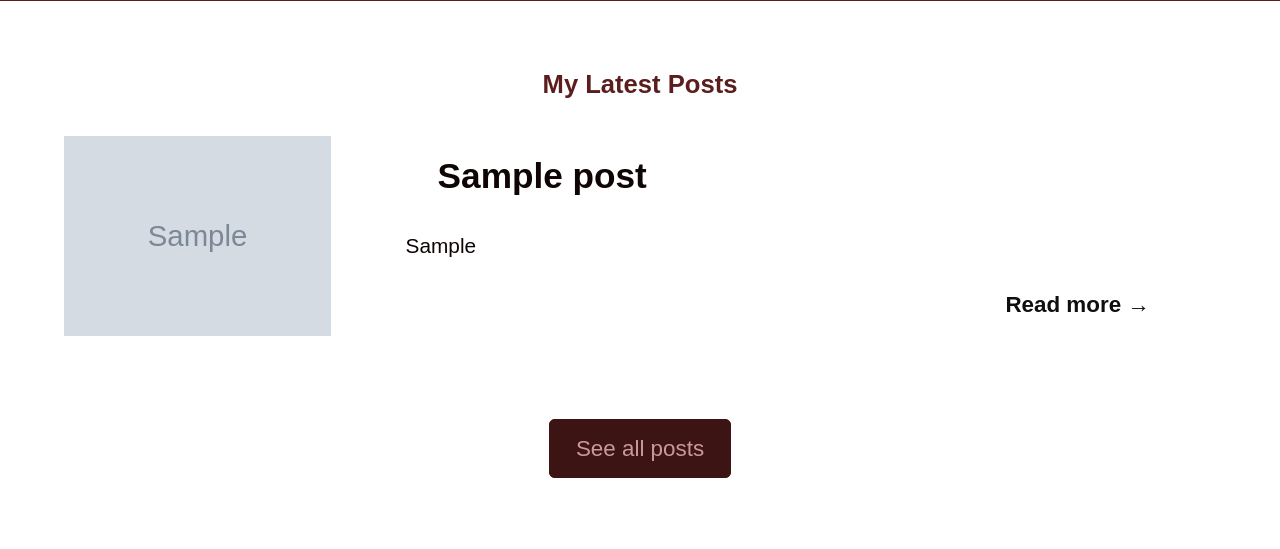
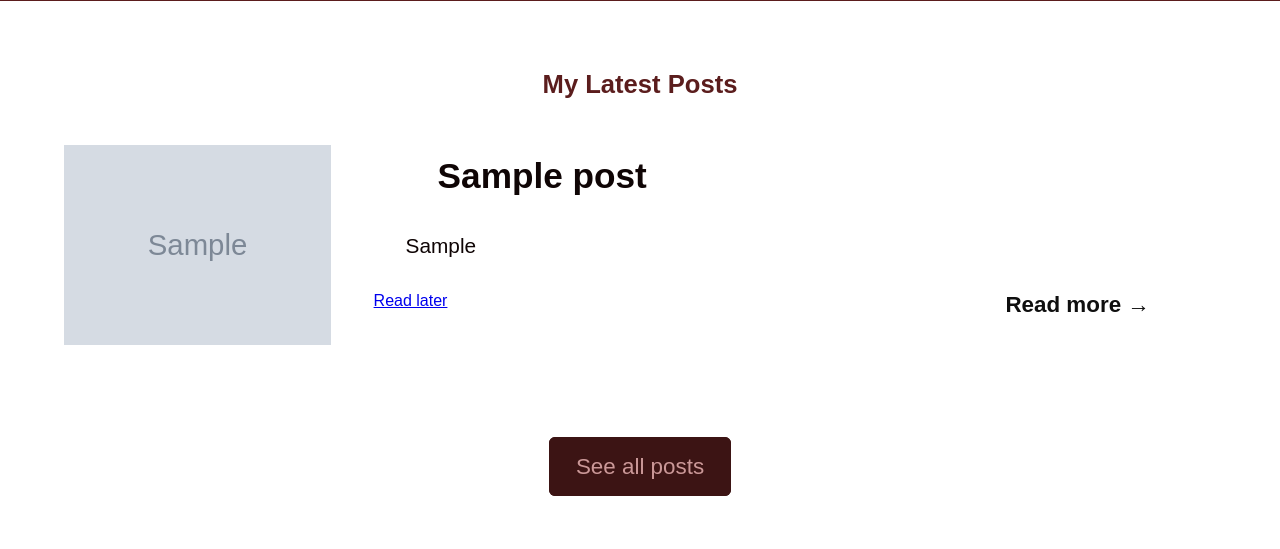
Before and after one commit to Samuel-Tefera/my-site, a Django app: page / in a window 1280 px wide. Shown: the part 459-1008 px from the top of the page. Run offline with Django 5.2, Linux system fonts and the light colour scheme; tables that the repository leaves empty hold one stand-in row (values such as "Sample post").

Commit message:
add read later button on template

```diff
--- a/blog/templates/blog/includes/includes.html
+++ b/blog/templates/blog/includes/includes.html
@@ -6,6 +6,7 @@
         <h3 class="post-title">{{post.title}}</h3>
         <p class="post-text">{{post.explicit}}</p>
         <div class="more__post_info">
+            <a class="read-later" href="{% url "post-detail" post.slug %}">Read later</a>
             <a class="more-btn" href="{% url "post-detail" post.slug %}">Read more &rightarrow;</a>
         </div>
     </div>
```
